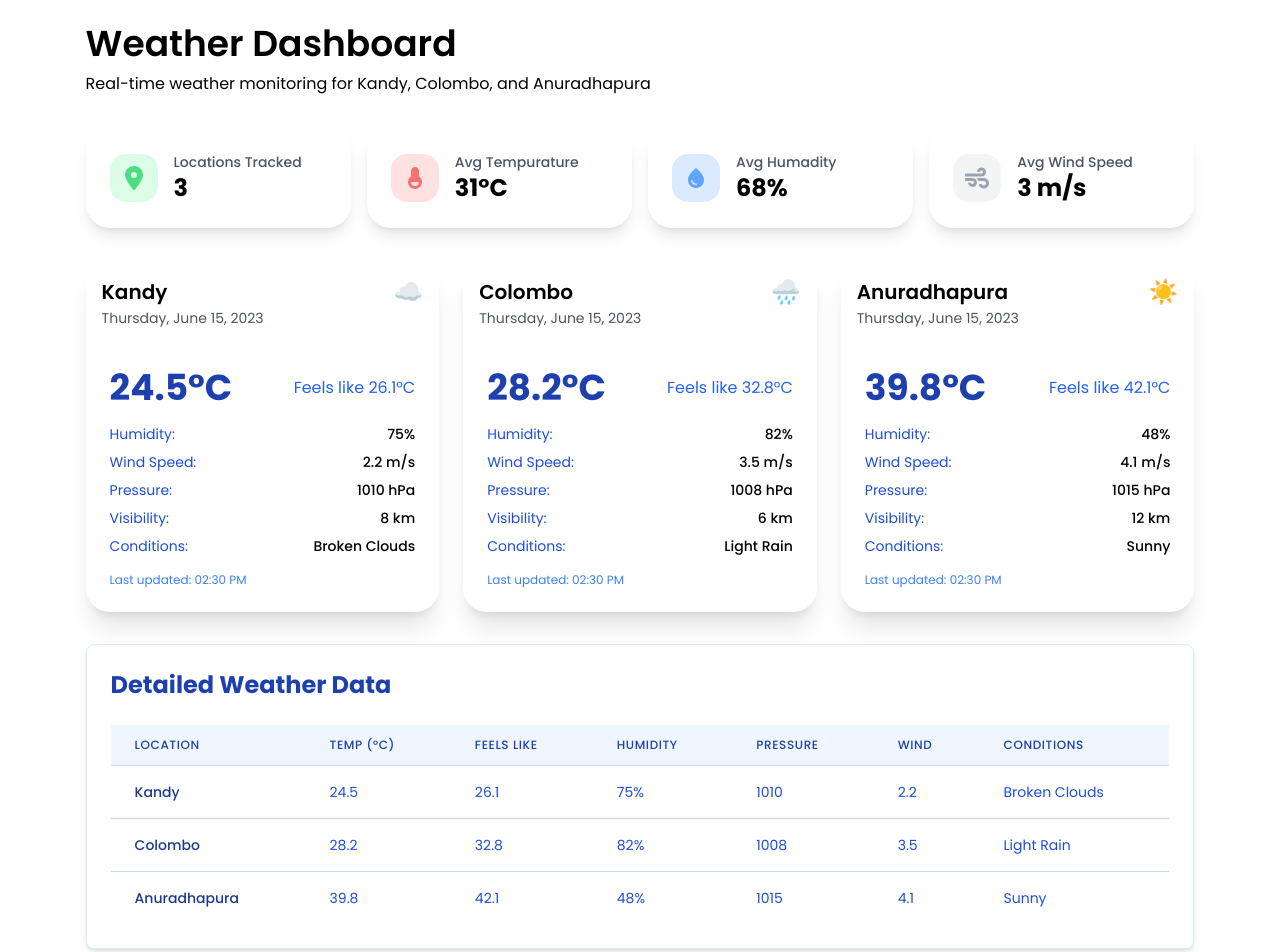
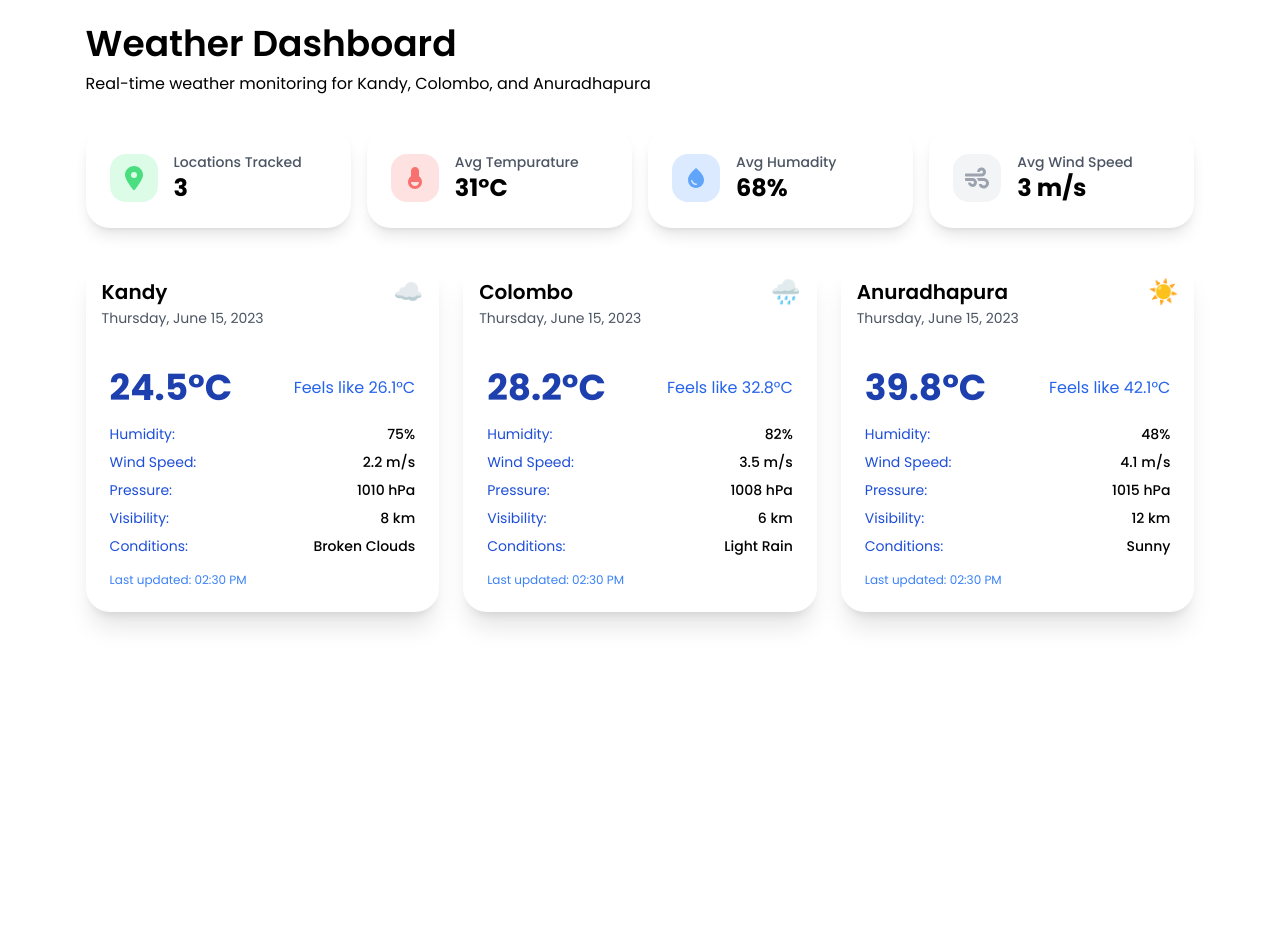
Before and after one commit to DULAJBHAGYA/Weather-ETL-Pipeline, a React (Create React App) app in the folder weather-dashboard/: page / in a window 1280 px wide. Shown: the top 952 px of the page. After the commit the page ends 800 px from the top, so only its background shows below. Built offline with nearby package versions, Linux system fonts and the light colour scheme.

Commit message:
update dash

```diff
--- a/weather-dashboard/src/components/Dashboard.tsx
+++ b/weather-dashboard/src/components/Dashboard.tsx
@@ -155,38 +155,7 @@ const Dashboard: React.FC = () => {
           ))}
         </div>
 
-        {/* Detailed Data Section */}
-        <div className="bg-white rounded-lg shadow-md p-4 md:p-6 mb-6 md:mb-8 border border-royal-blue-100">
-          <h2 className="text-xl md:text-2xl font-bold text-royal-blue-800 mb-4 md:mb-6">Detailed Weather Data</h2>
-          <div className="overflow-x-auto">
-            <table className="min-w-full divide-y divide-royal-blue-200">
-              <thead className="bg-royal-blue-50">
-                <tr>
-                  <th className="px-3 md:px-6 py-2 md:py-3 text-left text-xs md:text-xs font-medium text-royal-blue-800 uppercase tracking-wider">Location</th>
-                  <th className="px-3 md:px-6 py-2 md:py-3 text-left text-xs md:text-xs font-medium text-royal-blue-800 uppercase tracking-wider">Temp (°C)</th>
-                  <th className="px-3 md:px-6 py-2 md:py-3 text-left text-xs md:text-xs font-medium text-royal-blue-800 uppercase tracking-wider">Feels Like</th>
-                  <th className="px-3 md:px-6 py-2 md:py-3 text-left text-xs md:text-xs font-medium text-royal-blue-800 uppercase tracking-wider">Humidity</th>
-                  <th className="px-3 md:px-6 py-2 md:py-3 text-left text-xs md:text-xs font-medium text-royal-blue-800 uppercase tracking-wider">Pressure</th>
-                  <th className="px-3 md:px-6 py-2 md:py-3 text-left text-xs md:text-xs font-medium text-royal-blue-800 uppercase tracking-wider">Wind</th>
-                  <th className="px-3 md:px-6 py-2 md:py-3 text-left text-xs md:text-xs font-medium text-royal-blue-800 uppercase tracking-wider">Conditions</th>
-                </tr>
-              </thead>
-              <tbody className="bg-white divide-y divide-royal-blue-200">
-                {filteredLocationData.map((locationData) => (
-                  <tr key={`${locationData.location}-${locationData.latest.timestamp}`}>
-                    <td className="px-3 md:px-6 py-2 md:py-4 whitespace-nowrap text-xs md:text-sm font-medium text-royal-blue-900">{locationData.location}</td>
-                    <td className="px-3 md:px-6 py-2 md:py-4 whitespace-nowrap text-xs md:text-sm text-royal-blue-700">{locationData.latest.temperature_celsius}</td>
-                    <td className="px-3 md:px-6 py-2 md:py-4 whitespace-nowrap text-xs md:text-sm text-royal-blue-700">{locationData.latest.feels_like_celsius}</td>
-                    <td className="px-3 md:px-6 py-2 md:py-4 whitespace-nowrap text-xs md:text-sm text-royal-blue-700">{locationData.latest.humidity_percent}%</td>
-                    <td className="px-3 md:px-6 py-2 md:py-4 whitespace-nowrap text-xs md:text-sm text-royal-blue-700">{locationData.latest.pressure_hpa}</td>
-                    <td className="px-3 md:px-6 py-2 md:py-4 whitespace-nowrap text-xs md:text-sm text-royal-blue-700">{locationData.latest.wind_speed_ms}</td>
-                    <td className="px-3 md:px-6 py-2 md:py-4 whitespace-nowrap text-xs md:text-sm text-royal-blue-700 capitalize">{locationData.latest.weather_description}</td>
-                  </tr>
-                ))}
-              </tbody>
-            </table>
-          </div>
-        </div>
+
       </div>
     </div>
   );
```
Also changed, not shown: 1 other file (tests, documents, lock files or other folders).
